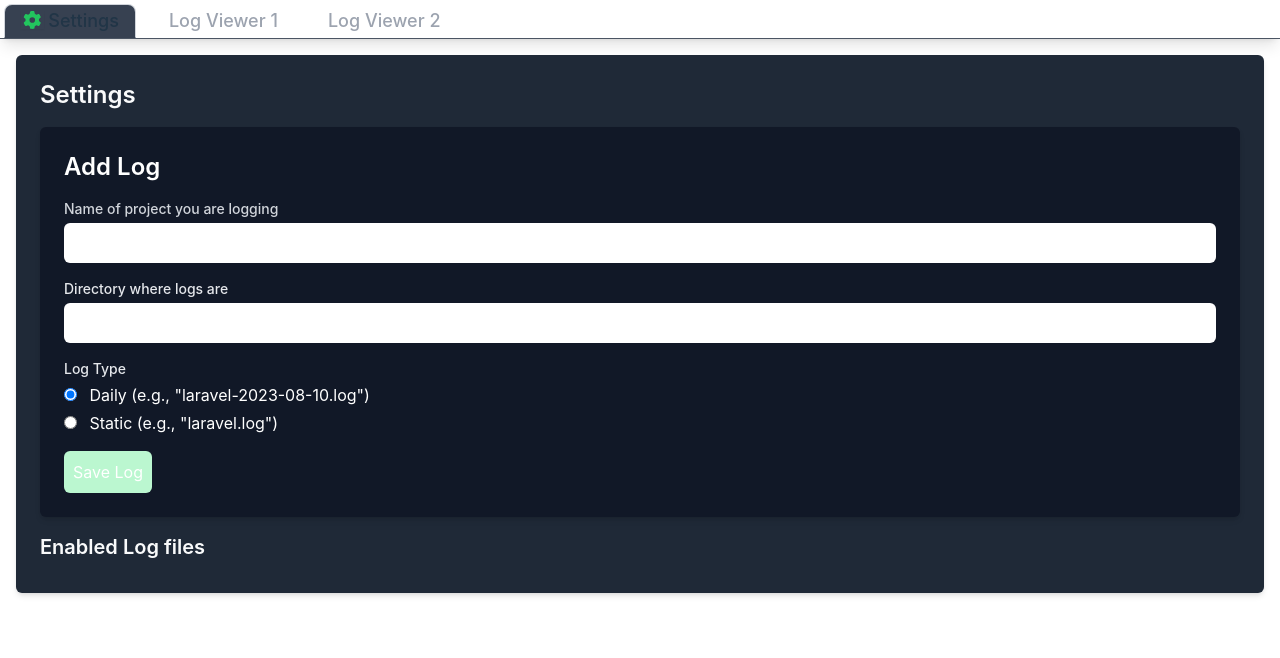
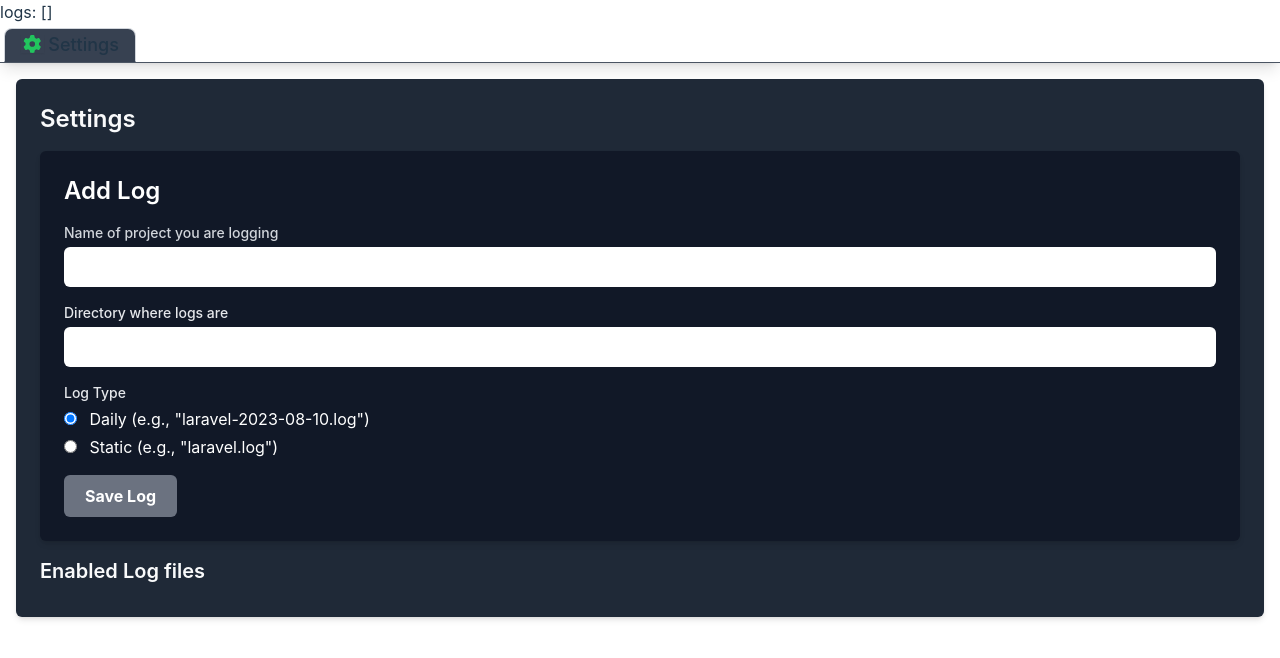
Before and after one commit to ekstremedia/logviewer, a Vue app: page / in a window 1280 px wide. Shown: the top 658 px of the page. Built offline with nearby package versions, Linux system fonts and the light colour scheme.

Commit message:
Add pinia

```diff
--- a/index.html
+++ b/index.html
@@ -4,7 +4,7 @@
     <meta charset="UTF-8" />
     <link rel="icon" type="image/svg+xml" href="/vite.svg" />
     <meta name="viewport" content="width=device-width, initial-scale=1.0" />
-    <title>Vite + Vue + TS</title>
+    <title>Laravel Log Viewer</title>
   </head>
   <body>
     <div id="app"></div>
--- a/package.json
+++ b/package.json
@@ -12,6 +12,7 @@
     "@fortawesome/free-solid-svg-icons": "^6.4.2",
     "@fortawesome/vue-fontawesome": "^3.0.3",
     "electron-store": "^8.1.0",
+    "pinia": "^2.1.6",
     "vue": "^3.2.47"
   },
   "devDependencies": {
--- a/src/App.vue
+++ b/src/App.vue
@@ -1,58 +1,73 @@
 <template>
     <div class="">
+        logs: {{ logs }}
         <div class="flex space-x-4 border-b border-b-gray-600 shadow-lg mt-1">
-      <Tab :active="selectedTab === 0" @select="selectTab(0)"><font-awesome-icon icon="cog" fixedWidth class="text-green-500 shadow-sm" />  Settings </Tab>
-      <Tab :active="selectedTab === 1" @select="selectTab(1)">Log Viewer 1</Tab>
-      <Tab :active="selectedTab === 2" @select="selectTab(2)">Log Viewer 2</Tab>
-      <!-- Add more tabs as needed -->
+            <Tab :active="selectedTab === 0" @select="selectTab(0)">
+                <font-awesome-icon
+                    icon="cog"
+                    fixedWidth
+                    class="text-green-500 shadow-sm"
+                />
+                Settings
+            </Tab>
+            <Tab
+                v-for="(log, index) in tabs"
+                :key="index"
+                :active="selectedTab === index + 1"
+                @select="selectTab(index + 1)"
+            >
+                {{ log.name }}
+            </Tab>
         </div>
         <div class="p-4">
             <div v-if="selectedTab === 0">
                 <Settings></Settings>
-      <!-- Settings Component -->
             </div>
-    <div v-if="selectedTab === 1">
-      <!-- Log Viewer 1 Component -->
-      log log
-    </div>
-    <div v-if="selectedTab === 2">
-      <!-- Log Viewer 2 Component -->
+            <div v-if="selectedTab !== 0">
+                {{ selectedLog.directory }}
             </div>
         </div>
-    <!-- Add more tab content as needed -->
     </div>
 </template>
 
+<script setup>
+import { computed } from "vue";
+import Tab from "./components/logviewer/Tab.vue";
+import { ref, onMounted, onUnmounted } from "vue";
+import Settings from "./components/settings/Settings.vue";
+import { useLogsStore } from "@/piniaStore"; // Import the logs store
 
-<script setup>
-import Tab from './components/logviewer/Tab.vue';
-import {ref,onMounted, onUnmounted } from 'vue';
-import Settings from "./components/settings/Settings.vue";
+const logStore = useLogsStore();
 
 const selectedTab = ref(0);
-const numberOfTabs = 3; // Define the number of tabs you have
+const logs = JSON.parse(localStorage.getItem("logs") || "[]");
 
 const selectTab = (index) => {
     selectedTab.value = index;
 };
+// const tabs = computed(() => logs); // Assuming you want to display all logs as tabs
+const tabs = computed(() => logStore.logs);
+
+const selectedLog = computed(() =>
+    selectedTab.value > 0 ? logs[selectedTab.value - 1] : null
+);
 
 onMounted(() => {
-  window.addEventListener('keydown', handleKeyDown);
+    window.addEventListener("keydown", handleKeyDown);
 });
 
 onUnmounted(() => {
-  window.removeEventListener('keydown', handleKeyDown);
+    window.removeEventListener("keydown", handleKeyDown);
 });
 
+
+
 function handleKeyDown(event) {
-  // Check if the Alt key is pressed
+    // Updated logic to handle the dynamic number of tabs
     if (event.altKey) {
-    // Check the number key pressed (1-9)
-    const numberKey = event.code.replace('Digit', '');
+        const numberKey = event.code.replace("Digit", "");
         const tabIndex = parseInt(numberKey) - 1;
-
-    // Check if the tab index is within range
-    if (tabIndex >= 0 && tabIndex <= numberOfTabs - 1) {
+        if (tabIndex >= 0 && tabIndex <= logs.value.length) {
             selectTab(tabIndex);
         }
     }
--- a/src/components/settings/AddLog.vue
+++ b/src/components/settings/AddLog.vue
@@ -74,10 +74,10 @@
                 @click="saveLog"
                 :class="
                     canSave
-                        ? 'bg-green-500 hover:bg-green-600'
-                        : 'bg-green-200 cursor-not-allowed'
+                        ? 'bg-green-700 hover:bg-green-600 text-gray-50'
+                        : 'bg-gray-500 cursor-not-allowed text-gray-800'
                 "
-                class="p-2 rounded-md text-white"
+                class="py-2 px-5 rounded-md text-white font-bold"
             >
                 Save Log
             </button>
@@ -86,41 +86,31 @@
 </template>
 
 <script setup>
-import { ref, computed, defineEmits } from "vue";
-
-// Define the emits function
-const emits = defineEmits(["saved"]);
+import { ref, computed } from "vue";
+import { useLogsStore } from "@/piniaStore"; // Import the logs store
 
 const log = ref({ name: "", directory: "", type: "daily" });
 const directoryExists = ref(false);
 const error = ref("");
+
+// Use the logs store
+const logsStore = useLogsStore();
 
 // Function to normalize the directory path by removing any trailing slashes
 const normalizePath = (path) => path.replace(new RegExp("/+$"), "");
 
 // Function to check if the directory exists
 const checkDirectory = async () => {
-    // Normalize the directory path
   const normalizedDirectory = normalizePath(log.value.directory);
-
-    // Fetch existing logs
-    const logs = JSON.parse(localStorage.getItem("logs") || "[]");
-
-    // Check if the directory already exists in the logs
-    const existingLog = logs.find(
-        (existingLog) =>
-            normalizePath(existingLog.directory) === normalizedDirectory
+  const existingLog = logsStore.logs.find(
+    (existingLog) => normalizePath(existingLog.directory) === normalizedDirectory
   );
   if (existingLog) {
     error.value = `The specified directory is already in use by the log named "${existingLog.name}" with type "${existingLog.type}".`;
-        directoryExists.value = false; // Set directoryExists to false if directory is already in use
+    directoryExists.value = false;
     return;
   }
-
-    directoryExists.value = await window.electron.invoke(
-        "check-directory",
-        normalizedDirectory
-    );
+  directoryExists.value = await window.electron.invoke("check-directory", normalizedDirectory);
   if (!directoryExists.value) {
     error.value = "The specified directory does not exist.";
   } else {
@@ -130,40 +120,16 @@ const checkDirectory = async () => {
 
 // Computed property to determine if the form can be saved
 const canSave = computed(() => {
-    if (
-        !log.value.name.trim() ||
-        !log.value.directory.trim() ||
-        !directoryExists.value
-    )
-        return false;
-    return true;
+  return log.value.name.trim() && log.value.directory.trim() && directoryExists.value;
 });
 
 // Save Log Function
 const saveLog = async () => {
-    // Clear previous error
   error.value = "";
-
-    // Perform the same directory check again
   await checkDirectory();
-
-    // If there was an error in the directory check, return
   if (error.value) return;
-
-    // Normalize the directory path before saving
   log.value.directory = normalizePath(log.value.directory);
-
-    // Fetch existing logs
-    const logs = JSON.parse(localStorage.getItem("logs") || "[]");
-
-    // Continue with the rest of the save logic
-    logs.push(log.value);
-    localStorage.setItem("logs", JSON.stringify(logs));
-
-    // Emit an event to notify the parent component
-    emits("saved");
-
-    // Optionally, you can clear the form after saving
+  logsStore.addLog(log.value); // Use the logs store to add the log
   log.value = { name: "", directory: "", type: "daily" };
 };
 </script>
--- a/src/components/settings/Settings.vue
+++ b/src/components/settings/Settings.vue
@@ -11,7 +11,7 @@
             <div
                 v-for="(log, index) in logs"
                 :key="index"
-                class="mb-2 flex justify-evenly border-b border-b-gray-50/20 border-dashed"
+                class="mb-2 flex justify-evenly border-b border-b-gray-50/20 border-b-dashed"
             >
                 <span class="font-medium text-gray-100  text-left w-full">{{ log.name }}:</span>
                 <span class="text-gray-300 ml-2 w-full">{{ log.directory }}</span>
@@ -29,10 +29,17 @@
 </template>
 
 <script setup>
-import { ref, watchEffect } from "vue";
+import { watchEffect } from "vue";
 import AddLog from "./AddLog.vue";
+import { useLogsStore } from "@/piniaStore"; // Import the logs store
 
-const logs = ref([]);
+// Use the logs store
+const logsStore = useLogsStore();
+
+// Load logs from the store
+const logs = logsStore.logs;
+
+
 
 // Function to load logs from localStorage
 const loadLogs = () => {
@@ -41,8 +48,7 @@ const loadLogs = () => {
 
 // Function to remove a log
 const removeLog = (index) => {
-    logs.value.splice(index, 1);
-    localStorage.setItem("logs", JSON.stringify(logs.value));
+  logsStore.removeLog(index); // Call the removeLog action from the store
 };
 
 // Watch the logs and reload when there's a change
--- a/src/main.ts
+++ b/src/main.ts
@@ -1,11 +1,19 @@
-import { createApp } from 'vue'
-import './style.css'
-import './tw.css'
-import App from './App.vue'
+import { createApp } from 'vue';
+import './style.css';
+import './tw.css';
+import App from './App.vue';
 import { library } from '@fortawesome/fontawesome-svg-core';
 import { fas } from '@fortawesome/free-solid-svg-icons';
 import { FontAwesomeIcon } from '@fortawesome/vue-fontawesome';
+import { createPinia } from 'pinia'; // Import Pinia
 
 library.add(fas);
 
-createApp(App).component('font-awesome-icon', FontAwesomeIcon).mount('#app').$nextTick(() => postMessage({ payload: 'removeLoading' }, '*'))
+// Create Pinia instance
+const pinia = createPinia();
+
+createApp(App)
+  .use(pinia) // Use Pinia with your app
+  .component('font-awesome-icon', FontAwesomeIcon)
+  .mount('#app')
+  .$nextTick(() => postMessage({ payload: 'removeLoading' }, '*'));
--- /dev/null
+++ b/src/piniaStore.js
@@ -0,0 +1,21 @@
+import { defineStore } from 'pinia';
+
+export const useLogsStore = defineStore({
+  id: 'logs',
+  state: () => ({
+    logs: JSON.parse(localStorage.getItem('logs') || '[]'),
+  }),
+  actions: {
+    addLog(log) {
+      this.logs.push(log);
+      localStorage.setItem('logs', JSON.stringify(this.logs));
+    },
+    removeLog(index) {
+      this.logs.splice(index, 1);
+      localStorage.setItem('logs', JSON.stringify(this.logs));
+    },
+    loadLogs() {
+      this.logs = JSON.parse(localStorage.getItem('logs') || '[]');
+    },
+  },
+});
--- a/vite.config.ts
+++ b/vite.config.ts
@@ -1,26 +1,31 @@
-import { defineConfig } from 'vite'
-import electron from 'vite-plugin-electron'
-import renderer from 'vite-plugin-electron-renderer'
-import vue from '@vitejs/plugin-vue'
+import { defineConfig } from "vite";
+import electron from "vite-plugin-electron";
+import renderer from "vite-plugin-electron-renderer";
+import vue from "@vitejs/plugin-vue";
 
 // https://vitejs.dev/config/
 export default defineConfig({
+    resolve: {
+        alias: {
+            "@": "/src", // Alias '@' to the '/src' directory
+        },
+    },
     plugins: [
         vue(),
         electron([
             {
                 // Main-Process entry file of the Electron App.
-        entry: 'electron/main.ts',
+                entry: "electron/main.ts",
             },
             {
-        entry: 'electron/preload.ts',
+                entry: "electron/preload.ts",
                 onstart(options) {
                     // Notify the Renderer-Process to reload the page when the Preload-Scripts build is complete,
                     // instead of restarting the entire Electron App.
-          options.reload()
+                    options.reload();
                 },
             },
         ]),
         renderer(),
     ],
-})
+});
```
Also changed, not shown: 1 other file (tests, documents, lock files or other folders). Lines whose indentation alone changed are shown as unchanged.
